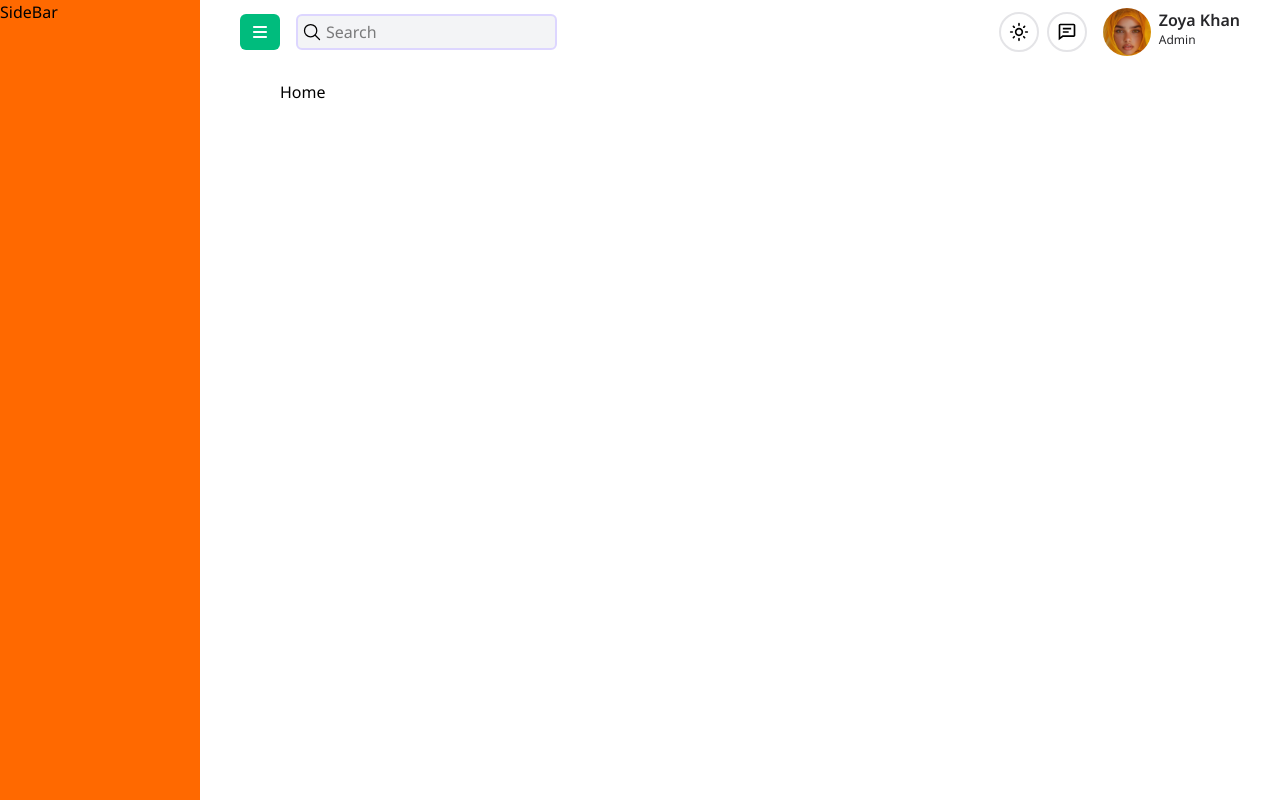
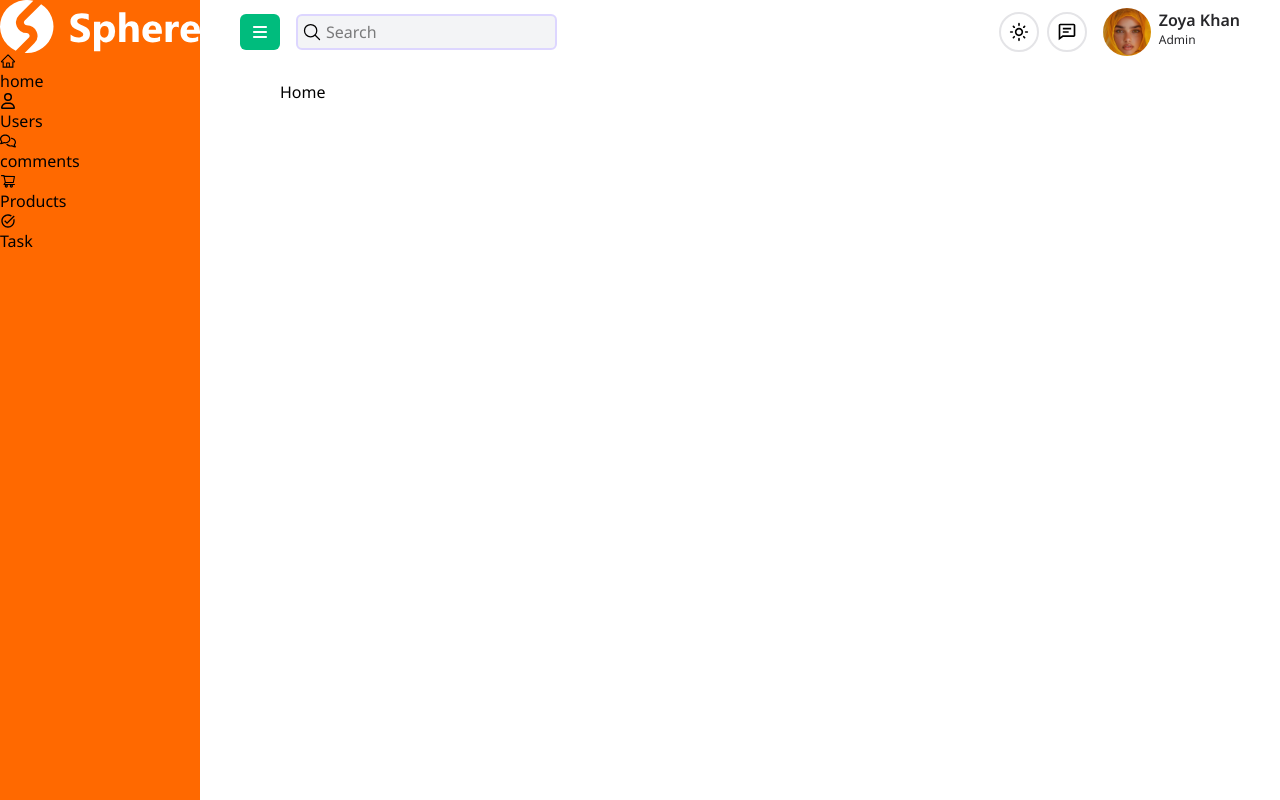
Before and after one commit to hossein1075/dashbord-admin, a React (Vite) app: page / in a window 1280 px wide. Built offline with nearby package versions, Linux system fonts and the light colour scheme.

Commit message:
add html sidebar

```diff
--- a/src/Components/SideBar/SideBar.jsx
+++ b/src/Components/SideBar/SideBar.jsx
@@ -1,8 +1,40 @@
 import React from 'react'
-
+import { Link } from 'react-router-dom'
+import { AiOutlineHome } from "react-icons/ai";
+import { FaRegUser } from "react-icons/fa6";
+import { FaRegComments } from "react-icons/fa6";
+import { AiOutlineShoppingCart } from "react-icons/ai";
+import { MdOutlineTaskAlt } from "react-icons/md";
 function SideBar() {
   return (
-    <div className='w-50 h-screen fixed  bg-orange-500'>SideBar</div>
+    <nav className='w-50 h-screen fixed  bg-orange-500'>
+      <div>
+        <img src="/images/sidebar/logo.svg" alt="logo" />
+      </div>
+
+      <ul>
+        <li>
+          <AiOutlineHome />
+          <Link to='/home'>home</Link>
+        </li>
+        <li>
+          <FaRegUser />
+          <Link to='/users'>Users</Link>
+        </li>
+        <li>
+          <FaRegComments />
+          <Link to='/comments'>comments</Link>
+        </li>
+        <li>
+          <AiOutlineShoppingCart />
+          <Link to='/products'>Products</Link>
+        </li>
+        <li>
+          <MdOutlineTaskAlt />
+          <Link to='/task'>Task</Link>
+        </li>
+      </ul>
+    </nav>
   )
 }
 
```
Also changed, not shown: public/images/sidebar/logo.svg (added), 1 other file (tests, documents, lock files or other folders).
